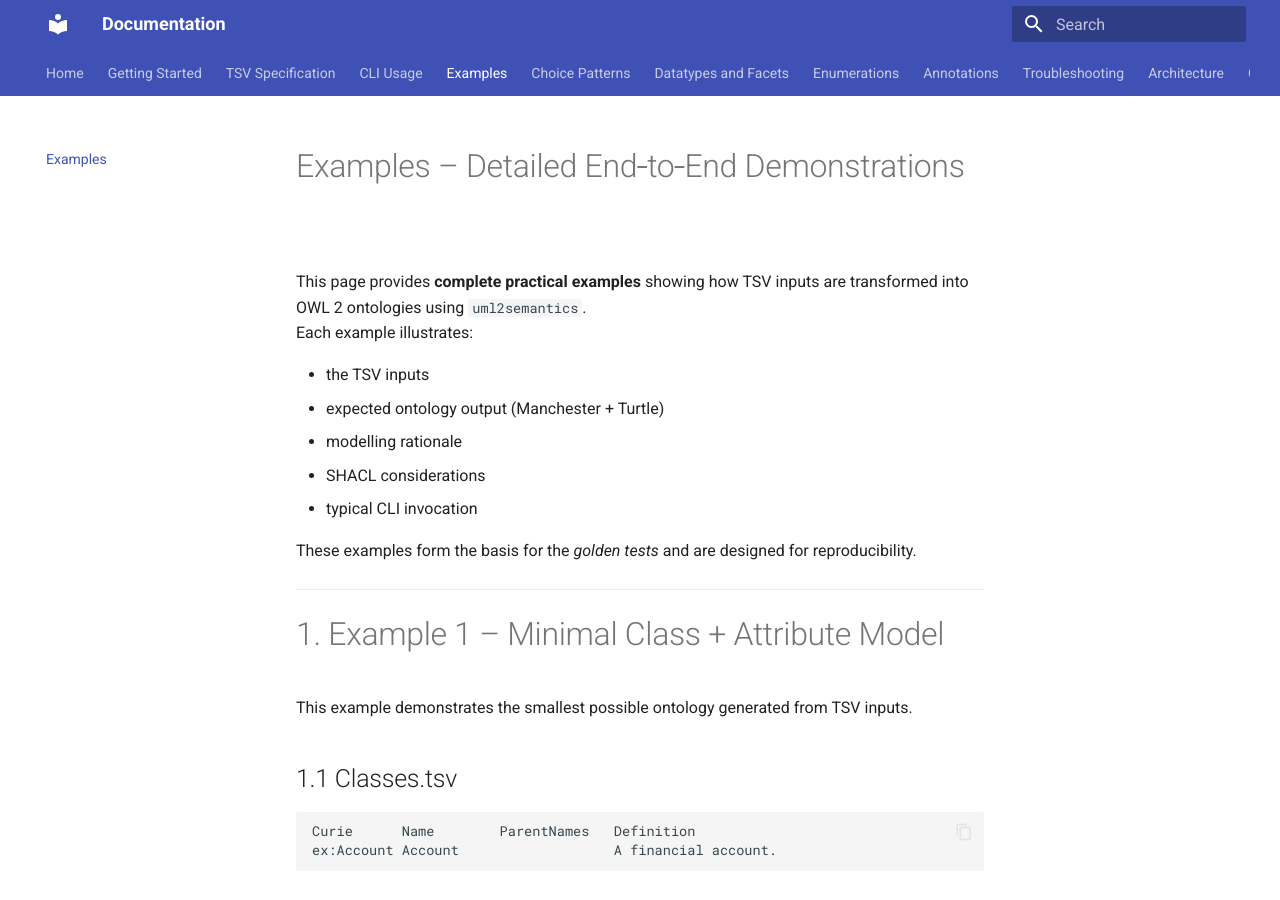
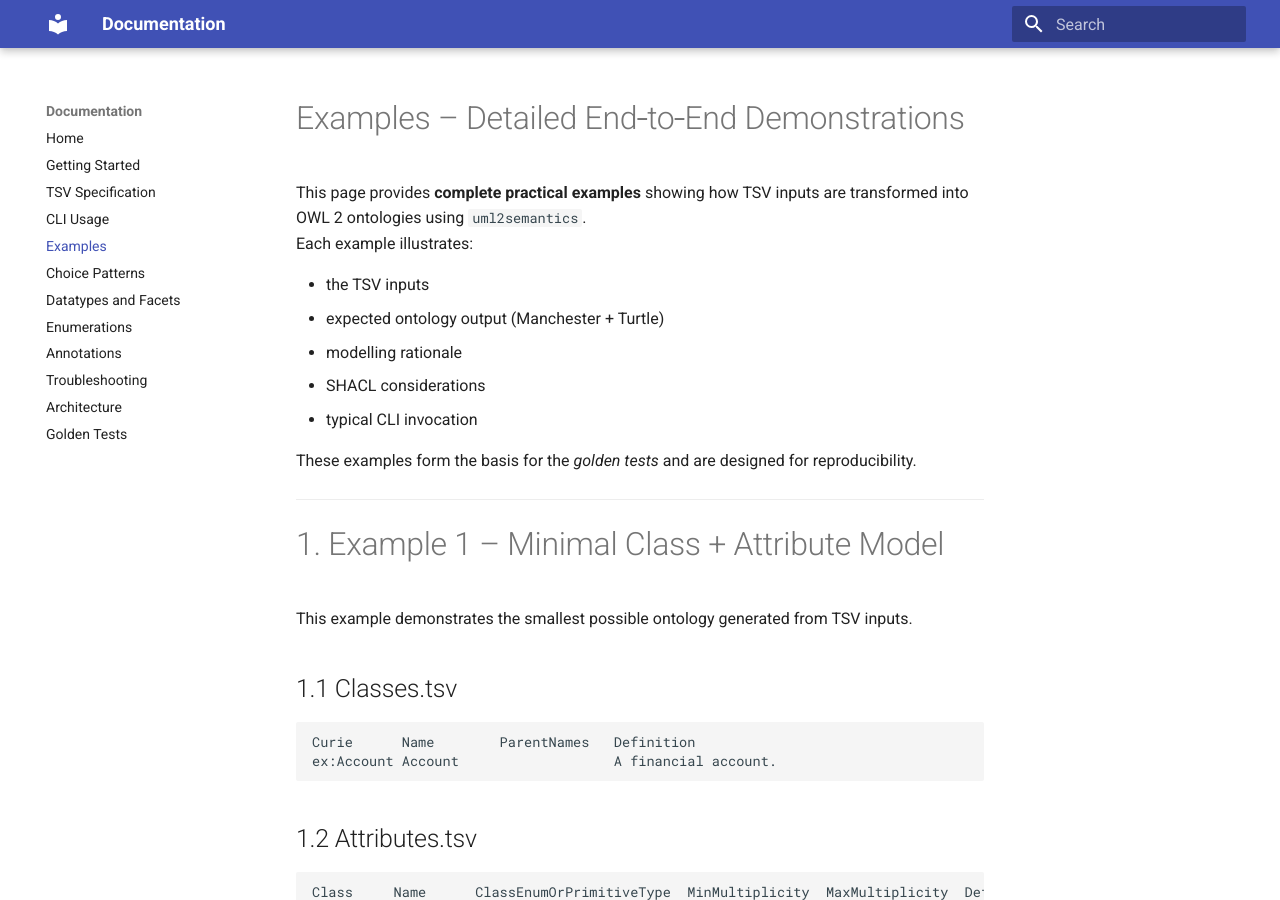
Before and after one commit to chris-day/uml2semantics-python, an MkDocs documentation site: the page built from docs/Examples.md, in a window 1280 px wide and 900 px high. Built offline with MkDocs 1.6.1 and Material for MkDocs 9.7.7, drawn with Linux system fonts in a browser that asks for light colours.

Commit message:
mkdocs.yml

```diff
--- a/mkdocs.yml
+++ b/mkdocs.yml
@@ -24,23 +24,23 @@ use_directory_urls: false
 # ----------------------------------------------------------------------------
 theme:
   name: material
-  features:
-    - navigation.tabs
-    - navigation.sections
-    - navigation.indexes
-    - search.highlight
-    - search.suggest
-    - content.code.copy
+# features:
+#   - navigation.tabs
+#   - navigation.sections
+#   - navigation.indexes
+#   - search.highlight
+#   - search.suggest
+#   - content.code.copy
 
 # ----------------------------------------------------------------------------
 # Markdown extensions
 # ----------------------------------------------------------------------------
-markdown_extensions:
-  - admonition
-  - toc:
-      permalink: true
-  - pymdownx.superfences
-  - pymdownx.highlight
+#markdown_extensions:
+# - admonition
+# - toc:
+#     permalink: true
+# - pymdownx.superfences
+# - pymdownx.highlight
 
 # ----------------------------------------------------------------------------
 # Plugins
```
